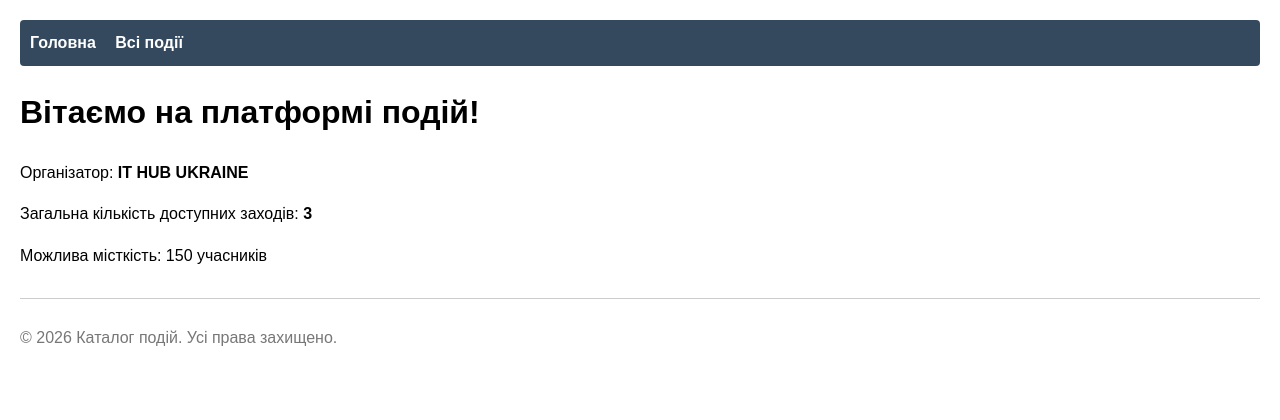
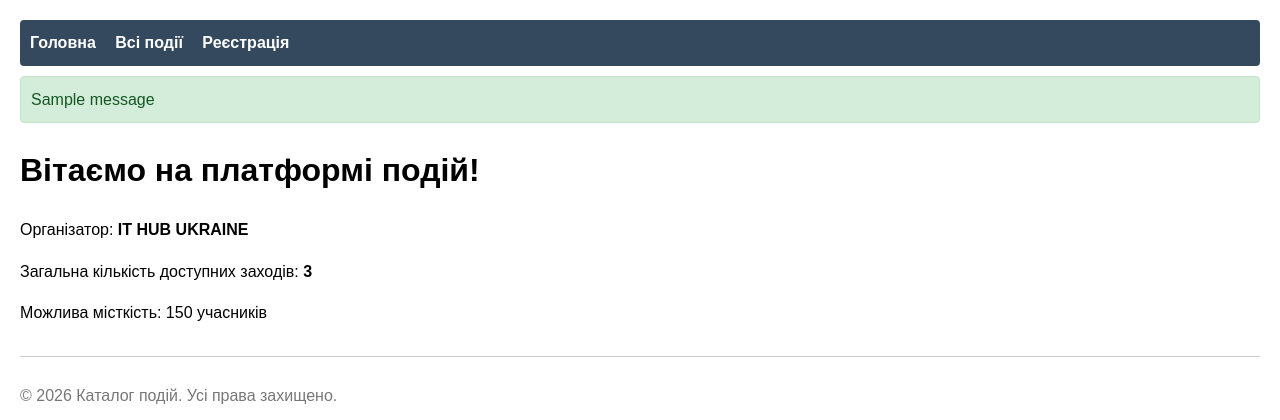
Before and after one commit to Karsann/lab-5-6, a Flask app: page / in a window 1280 px wide. Shown: the top 420 px of the page. Run offline with Flask 3, Linux system fonts and the light colour scheme; one stand-in notice (Sample message) is shown.

Commit message:
Add registration form

```diff
--- /dev/null
+++ b/app.py
@@ -0,0 +1,78 @@
+from datetime import datetime
+from flask import Flask, render_template, flash, redirect, url_for
+from flask_wtf import FlaskForm
+from wtforms import StringField, EmailField, SelectField, TextAreaField, SubmitField
+from wtforms.validators import DataRequired, Length, Email, ValidationError
+
+app = Flask(__name__)
+app.config["SECRET_KEY"] = "super-secret-key-123"
+
+
+class EventRegistrationForm(FlaskForm):
+    name = StringField(
+        "Ваше ім'я",
+        validators=[
+            DataRequired(message="Поле імені обов'язкове"),
+            Length(min=2, max=50, message="Ім'я має містити від 2 до 50 символів")
+        ]
+    )
+    email = EmailField(
+        "Електронна пошта",
+        validators=[
+            DataRequired(message="Введіть email"),
+            Email(message="Некоректний формат email")
+        ]
+    )
+    event = SelectField(
+        "Оберіть подію",
+        choices=[
+            ("python", "Python Meetup"),
+            ("ai", "AI Conference"),
+            ("frontend", "Frontend Workshop")
+        ]
+    )
+    comment = TextAreaField(
+        "Побажання / Коментар",
+        validators=[Length(max=200, message="Коментар не може перевищувати 200 символів")]
+    )
+    submit = SubmitField("Зареєструватися")
+
+    def validate_name(self, field):
+        if any(char.isdigit() for char in field.data):
+            raise ValidationError("Ім'я не повинно містити цифр")
+
+@app.route("/")
+def index():
+    context = {
+        "title": "Головна сторінка подій",
+        "events_count": 3,
+        "organizer": "IT Hub Ukraine",
+        "year": datetime.now().year
+    }
+    return render_template("index.html", **context)
+
+@app.route("/events")
+def events_list():
+    events_data = [
+        {"name": "Python Meetup", "price": 0, "active": True},
+        {"name": "AI Conference", "price": 450, "active": True},
+        {"name": "Frontend Workshop", "price": 200, "active": False}
+    ]
+    context = {
+        "title": "Список подій",
+        "events": events_data,
+        "year": datetime.now().year
+    }
+    return render_template("events.html", **context)
+
+
+@app.route("/register", methods=["GET", "POST"])
+def register():
+    form = EventRegistrationForm()
+    if form.validate_on_submit():
+        flash(f"Дякуємо, {form.name.data}! Ви успішно зареєструвалися.", "success")
+        return redirect(url_for("register"))
+    return render_template("register.html", form=form, title="Реєстрація", year=datetime.now().year)
+
+if __name__ == "__main__":
+    app.run(debug=True, port=5000)
--- a/templates/app.py
+++ /dev/null
@@ -1,32 +0,0 @@
-from datetime import datetime
-from flask import Flask, render_template
-
-app = Flask(__name__)
-app.config["SECRET_KEY"] = "super-secret-key-123"
-
-@app.route("/")
-def index():
-    context = {
-        "title": "Головна сторінка подій",
-        "events_count": 3,
-        "organizer": "IT Hub Ukraine",
-        "year": datetime.now().year
-    }
-    return render_template("index.html", **context)
-
-@app.route("/events")
-def events_list():
-    events_data = [
-        {"name": "Python Meetup", "price": 0, "active": True},
-        {"name": "AI Conference", "price": 450, "active": True},
-        {"name": "Frontend Workshop", "price": 200, "active": False}
-    ]
-    context = {
-        "title": "Список подій",
-        "events": events_data,
-        "year": datetime.now().year
-    }
-    return render_template("events.html", **context)
-
-if __name__ == "__main__":
-    app.run(debug=True, port=5000)
--- a/templates/base.html
+++ b/templates/base.html
@@ -9,13 +9,28 @@
         nav a { color: white; margin-right: 15px; text-decoration: none; font-weight: bold; }
         footer { margin-top: 30px; border-top: 1px solid #ccc; padding-top: 10px; color: #777; }
         .card { border: 1px solid #ddd; padding: 10px; margin-bottom: 10px; border-radius: 4px; }
+        .flash-success { background: #d4edda; color: #155724; padding: 10px; margin-top: 10px; border-radius: 4px; border: 1px solid #c3e6cb; }
+        .form-group { margin-bottom: 15px; }
+        .form-group label { display: block; font-weight: bold; margin-bottom: 5px; }
+        .form-group input, .form-group select, .form-group textarea { width: 320px; padding: 8px; border: 1px solid #ccc; border-radius: 4px; }
+        .error-msg { color: #dc3545; font-size: 13px; display: block; margin-top: 4px; }
+        .btn-submit { background: #28a745; color: white; padding: 10px 20px; border: none; border-radius: 4px; cursor: pointer; font-size: 15px; }
     </style>
 </head>
 <body>
     <nav>
         <a href="{{ url_for('index') }}">Головна</a>
         <a href="{{ url_for('events_list') }}">Всі події</a>
+        <a href="{{ url_for('register') }}">Реєстрація</a>
     </nav>
+
+    {% with messages = get_flashed_messages(with_categories=true) %}
+        {% if messages %}
+            {% for category, message in messages %}
+                <div class="flash-{{ category }}">{{ message }}</div>
+            {% endfor %}
+        {% endif %}
+    {% endwith %}
 
     <main>
         {% block content %}{% endblock %}
```
